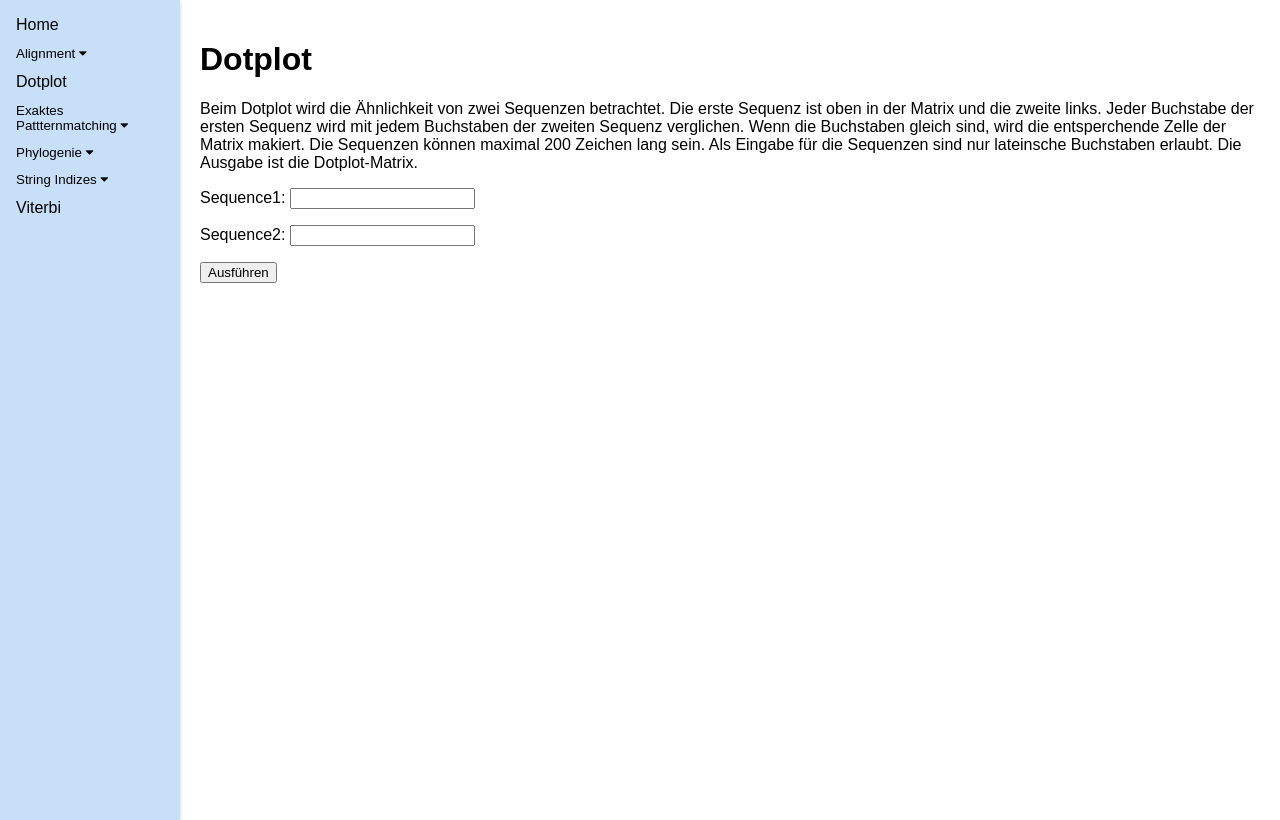
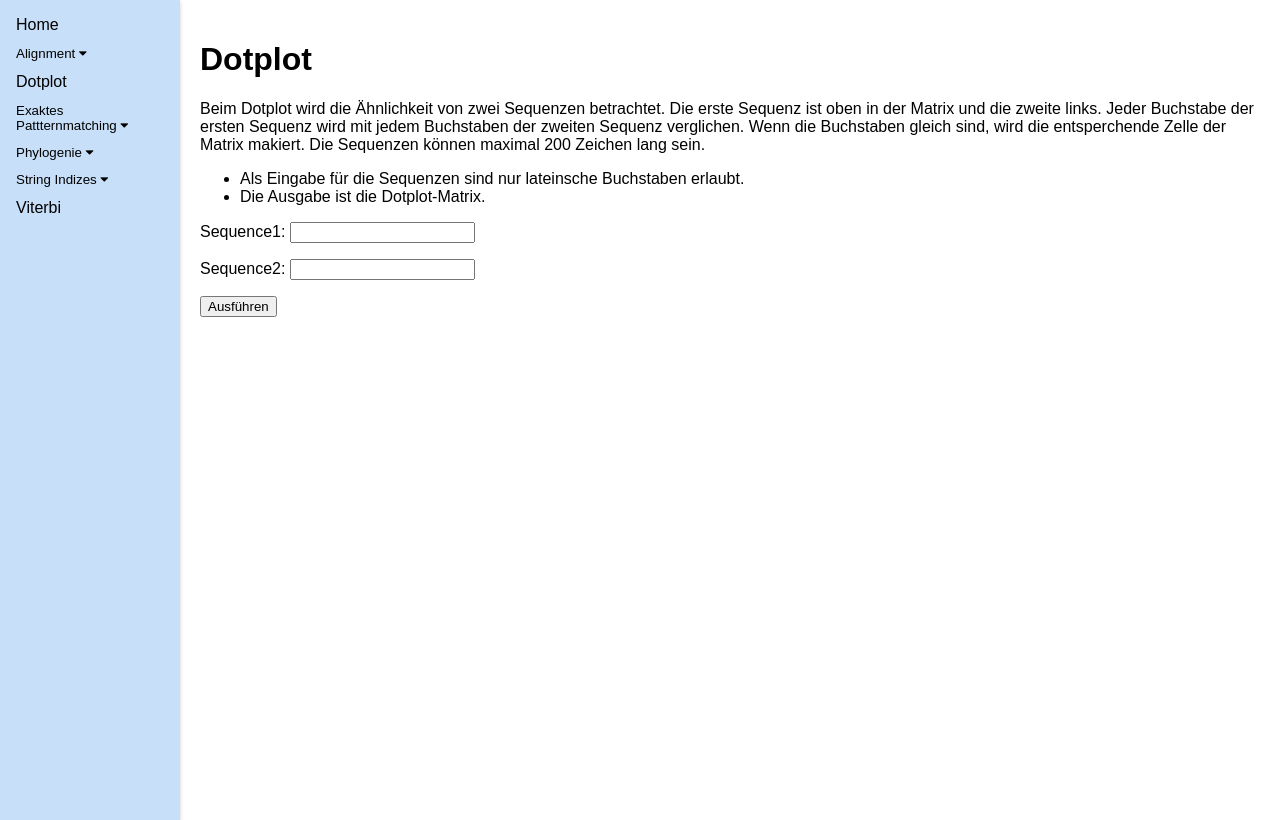
Before and after one commit to ngdqtram99/bioinformatics-hub, a Django app: page /dotplot/ in a window 1280 px wide. Run offline with Django 4.2, Linux system fonts and the light colour scheme.

Commit message:
Bug in Dotplot Tabelle fixieren

```diff
--- a/webapp/templates/dotplot.html
+++ b/webapp/templates/dotplot.html
@@ -13,9 +13,10 @@
       background-color: #f2f3f1;
       text-align: left;
       max-width: 95%;
-      max-height: 90%;
+      max-height: 90vh;
+      display: block;
       overflow: auto;
-      display: block;
+
     }
     table, th, td {
     text-align: center;
@@ -30,6 +31,7 @@
     left: 0;
     z-index: 0;
     background-color: #f2f3f1;
+
   }
   thead {
     font-weight: normal;
@@ -42,6 +44,7 @@
     font-weight: bold;
     border-collapse: inherit;
     border-spacing: 0px;
+
   }
 </style>
 <body>
@@ -49,8 +52,11 @@
     <p>
       Beim Dotplot wird die Ähnlichkeit von zwei Sequenzen betrachtet. Die erste Sequenz ist oben in der Matrix und die zweite links.
       Jeder Buchstabe der ersten Sequenz wird mit jedem Buchstaben der zweiten Sequenz verglichen. Wenn die Buchstaben gleich sind, wird die entsperchende Zelle der Matrix makiert.
-      Die Sequenzen können maximal 200 Zeichen lang sein. Als Eingabe für die Sequenzen sind nur lateinsche Buchstaben erlaubt.
-      Die Ausgabe ist die Dotplot-Matrix.
+      Die Sequenzen können maximal 200 Zeichen lang sein.
+      <ul>
+      <li>Als Eingabe für die Sequenzen sind nur lateinsche Buchstaben erlaubt.</li>
+      <li>Die Ausgabe ist die Dotplot-Matrix.</li>
+    </ul>
     </p>
     <form method="POST" action="{% url 'dotplot' %}">
         {% csrf_token %}
```
